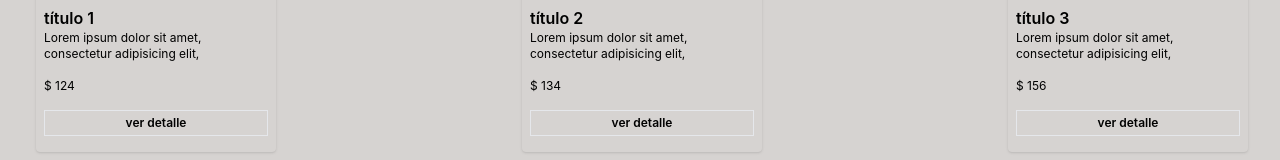
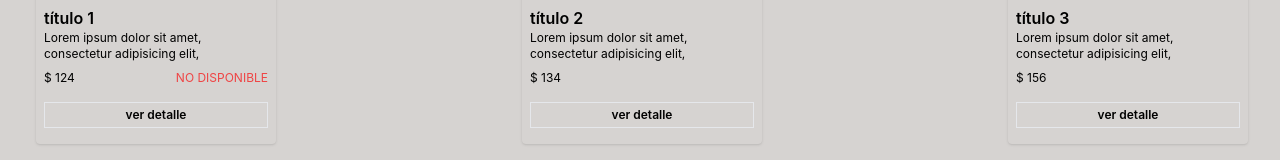
Before and after one commit to jorgeald77/coders-react-project, a React (Create React App) app: page /categoria/running in a window 1280 px wide. Shown: the part 470-630 px from the top of the page. Built offline with nearby package versions, Linux system fonts and the light colour scheme.

Commit message:
En Item.js Se agrega la leyenda 'No disponible' si no hay stock del producto

```diff
--- a/src/components/main-content/item-list-container/Item.js
+++ b/src/components/main-content/item-list-container/Item.js
@@ -7,7 +7,12 @@ const Item = (props) => {
             <div className='flex flex-col text-xs py-4 px-2'>
                 <p className='text-base font-semibold'>{props.title}</p>
                 <p>{props.description}</p>
-                <p className='mt-4'>$ {props.price}</p>
+                <div className='mt-2 flex justify-between items-center'>
+                    <p>$ {props.price}</p>
+                    {parseInt(props.stock) == 0 &&
+                        <p className='text-red-500'>NO DISPONIBLE</p>
+                    }
+                </div>
                 <Link to={`/producto/${props.id}`}>
                     <button className='w-full border py-1 mt-4 lowercase font-semibold'>Ver detalle</button>
                 </Link>
--- a/src/components/main-content/item-list-container/ItemList.js
+++ b/src/components/main-content/item-list-container/ItemList.js
@@ -28,6 +28,7 @@ const ItemList = ({collection}) => {
                 title={item.title}
                 description={item.description}
                 price={item.price}
+                stock={item.stock}
                 pictureUrl={item.pictureUrl}
             />)
         }) : <p>Cargando</p>}
```
